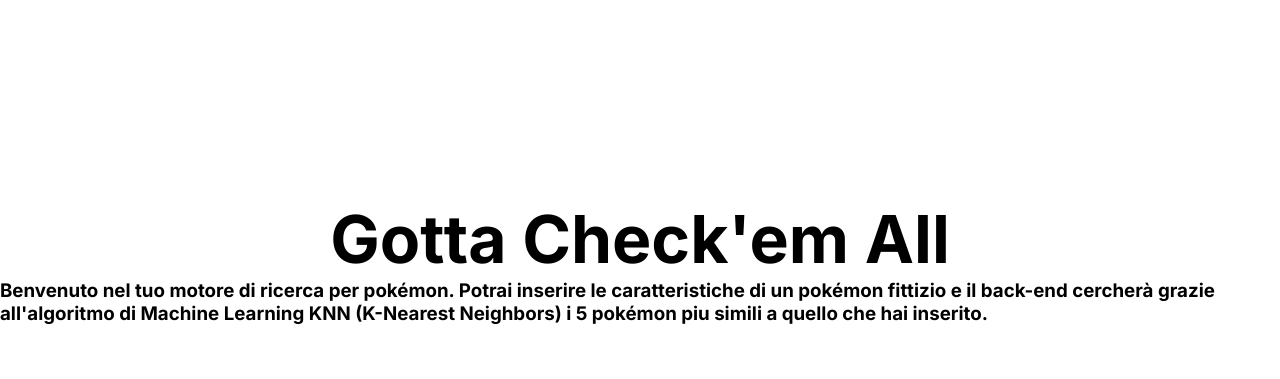
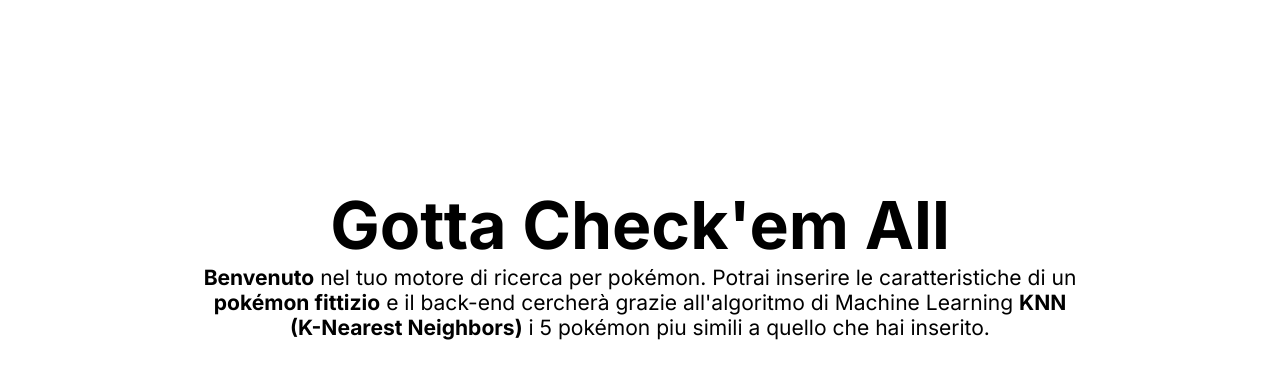
Before and after one commit to LilPessy/Gotta-Catch-em-All-7, a PHP site: page /skels/index.html in a window 1280 px wide. Shown: the part 138-517 px from the top of the page. Run offline with PHP 8.4, Linux system fonts and the light colour scheme.

Commit message:
#32wpjjm
stile sottotitolo

```diff
--- a/static/css/style.css
+++ b/static/css/style.css
@@ -21,3 +21,17 @@
     font-size: 44px;
     text-align: center;
 }
+
+.subtitle{
+    text-align: center;
+    font-size: 18px;
+    max-width: 69%;
+}
+
+.subtitle span{
+    font-weight: bold;
+}
+
+.subtitle h3{
+    font-weight: normal;
+}
```
